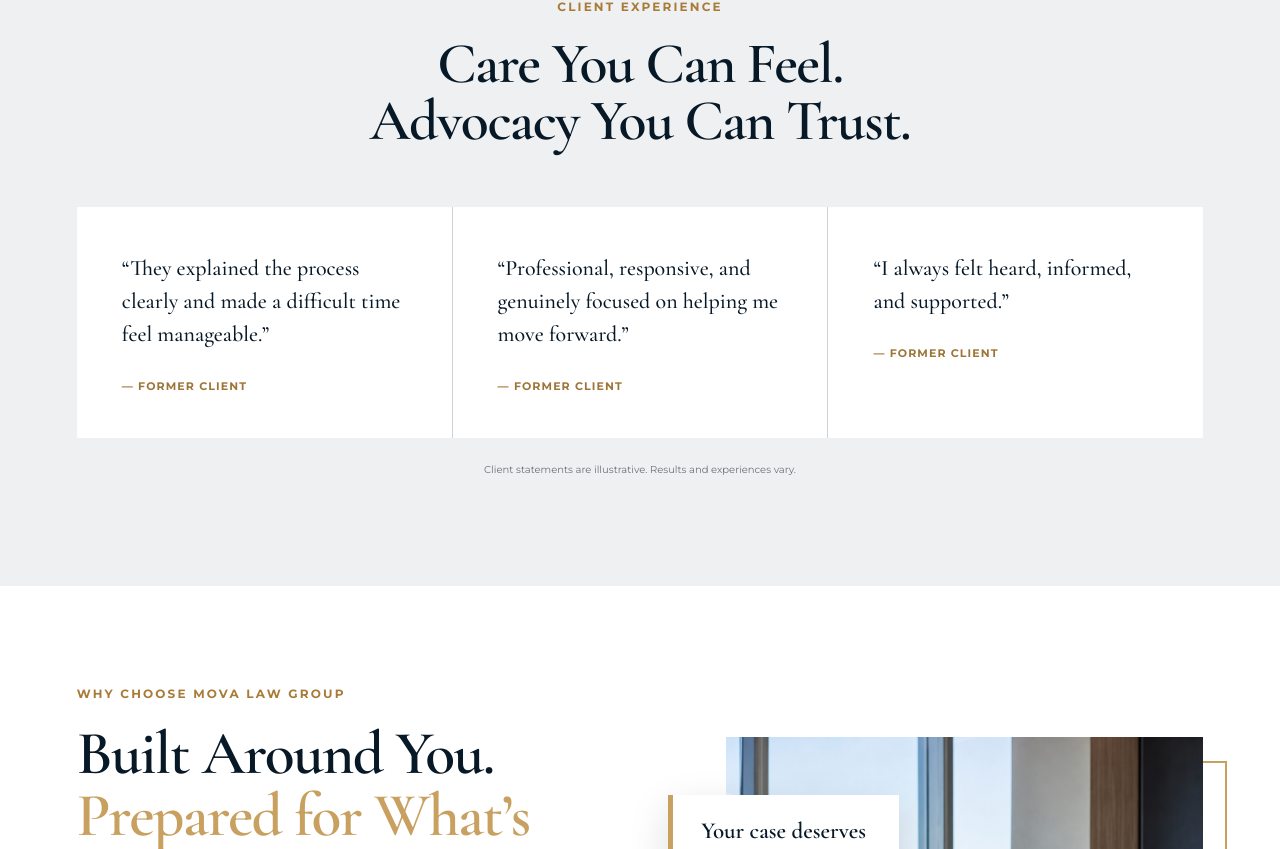
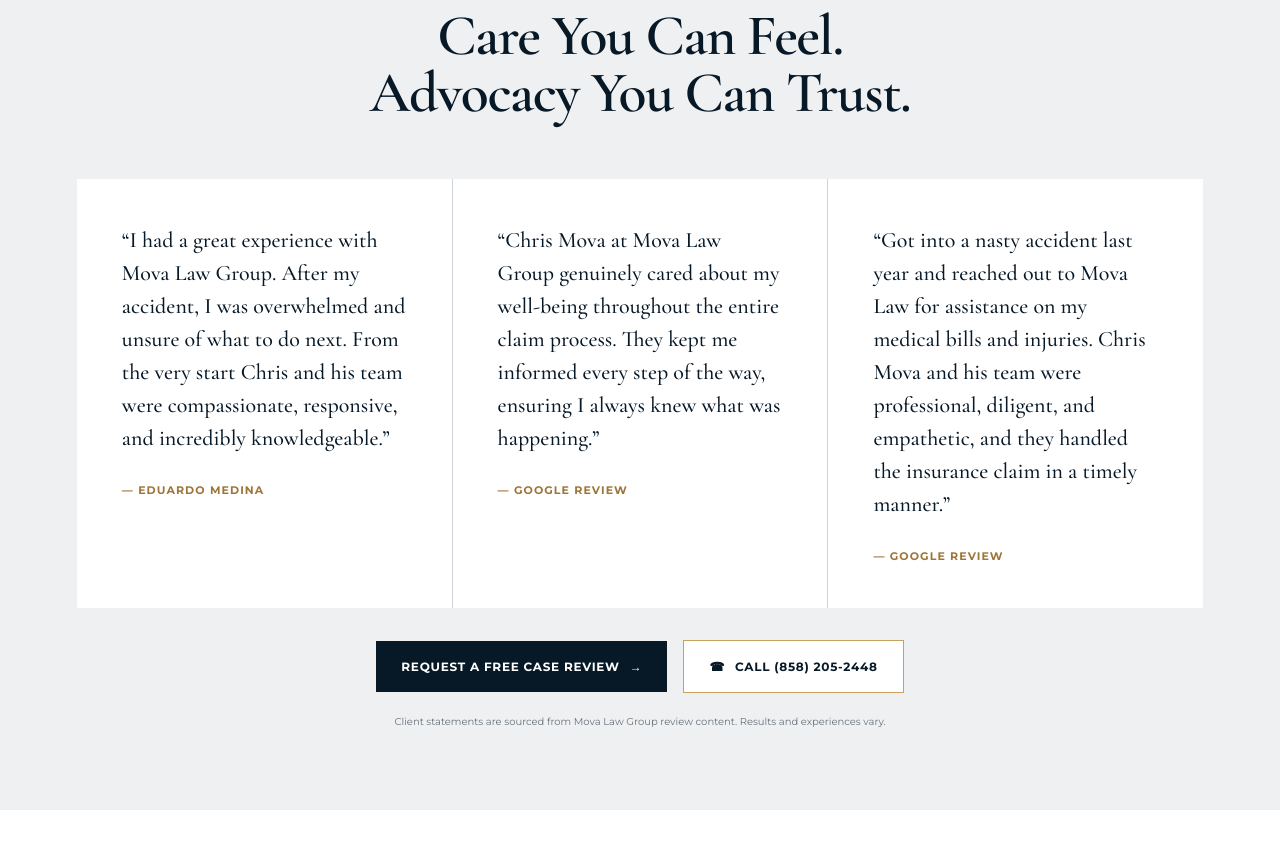
Before and after one commit to zionportal/mova-legal-group, a Next.js app: page / in a window 1280 px wide. Shown: the part 2471-3320 px from the top of the page. Built offline with nearby package versions, Linux system fonts and the light colour scheme.

Commit message:
Improve reviews FAQs and conversion CTAs

```diff
--- a/app/page.js
+++ b/app/page.js
@@ -13,11 +13,22 @@
   { icon: '✦', title: 'Wrongful Death', text: 'Compassionate counsel for families facing an unimaginable loss.' },
   { icon: '⌂', title: 'Premises Liability', text: 'Help when unsafe property conditions cause preventable harm.' },
 ];
+const reviews = [
+  ['Eduardo Medina', 'I had a great experience with Mova Law Group. After my accident, I was overwhelmed and unsure of what to do next. From the very start Chris and his team were compassionate, responsive, and incredibly knowledgeable.'],
+  ['Google review', 'Chris Mova at Mova Law Group genuinely cared about my well-being throughout the entire claim process. They kept me informed every step of the way, ensuring I always knew what was happening.'],
+  ['Google review', 'Got into a nasty accident last year and reached out to Mova Law for assistance on my medical bills and injuries. Chris Mova and his team were professional, diligent, and empathetic, and they handled the insurance claim in a timely manner.'],
+];
 const faqs = [
-  ['How much does it cost to hire Mova Law Group?', 'Your initial consultation is free. Personal injury matters are generally handled on a contingency fee basis, so attorney fees are collected only if compensation is recovered.'],
-  ['What types of cases do you handle?', 'The firm represents clients in car, truck, motorcycle, pedestrian, premises liability, and wrongful death matters.'],
-  ['How long do I have to file a claim in California?', 'Deadlines vary by claim and defendant, and some are much shorter than others. Speak with an attorney promptly so the applicable deadline can be evaluated.'],
-  ['What should I do after an accident?', 'Get medical care, preserve photos and records, avoid detailed statements to insurers, and contact an attorney before evidence disappears.'],
+  ['How much does it cost to hire Mova Law Group?', 'Your initial consultation is free, and personal injury matters are generally handled on a contingency fee basis. That means you do not pay attorney fees upfront to begin the case. Attorney fees are collected only if compensation is recovered for you. This structure allows injured people to get legal guidance without adding another bill during a difficult time. During the consultation, the firm can explain how fees and case costs work before you decide whether to move forward.'],
+  ['What types of personal injury cases do you handle?', 'Mova Law Group represents injured people in car accidents, motorcycle accidents, rideshare crashes, pedestrian accidents, bicycle accidents, slip and fall claims, premises liability matters, truck accidents, and wrongful death cases. The firm also evaluates cases involving serious injuries where medical treatment, lost income, and long-term recovery needs may be part of the claim. Each case starts with a review of what happened, who may be responsible, and what evidence is available. If the matter is outside the firm\'s focus, the consultation can still help you understand the right next step. The goal is to make the path forward clear before you make a decision.'],
+  ['How long do I have to file a claim in California?', 'In many California personal injury cases, the general deadline to file a lawsuit is two years from the date of injury. Some claims have shorter deadlines, especially if a government entity may be involved. There may also be issues that affect when the clock starts, such as delayed discovery of an injury. Missing a deadline can seriously limit or eliminate your ability to pursue compensation. Because the exact deadline depends on the facts, it is important to speak with an attorney as soon as possible.'],
+  ['What should I do after an accident?', 'Your first priority should be getting medical attention, even if you think the injury may be minor. You should preserve photos, videos, witness information, police reports, medical records, repair estimates, and any correspondence from insurance companies. Avoid giving detailed recorded statements or accepting an early settlement before you understand the full extent of your injuries and losses. Insurance companies may move quickly, but your recovery and documentation need to be handled carefully. Speaking with an attorney early can help protect evidence and prevent avoidable mistakes.'],
+  ['What can compensation include in a personal injury case?', 'Compensation may include medical expenses, future treatment needs, lost wages, reduced earning ability, property damage, and pain and suffering. The value of a claim depends on the severity of the injury, the clarity of liability, available insurance coverage, and how the injury affects daily life. A strong claim usually requires organized medical documentation and evidence connecting the accident to the harm suffered. Early settlement offers may not reflect future treatment or long-term limitations. A careful case review helps identify what losses should be included before negotiations begin.'],
+  ['Should I talk to the insurance company before calling a lawyer?', 'You can report that an accident happened, but you should be careful about detailed statements, recorded interviews, or signing documents before getting advice. Insurance adjusters may sound helpful, but their role is to evaluate the claim for the insurance company. Statements made early can be incomplete because injuries, treatment plans, and lost income may not be fully known yet. An attorney can help you understand what information is appropriate to provide and what should wait until the claim is better documented. This helps reduce the risk of saying something that is later used out of context.'],
+  ['How long does a personal injury case take?', 'The timeline depends on the facts of the case, the seriousness of the injuries, the length of medical treatment, and whether liability is disputed. Some cases can resolve through settlement negotiations after treatment and documentation are complete. More complex cases may take longer, especially if litigation becomes necessary. It is usually unwise to rush a settlement before the medical picture is clear because future costs may be missed. A good process balances steady progress with careful preparation.'],
+  ['What if I was partly at fault for the accident?', 'California follows a comparative negligence system, which means you may still be able to recover compensation even if you share some responsibility. Your compensation can be reduced by the percentage of fault assigned to you. Insurance companies may try to shift more blame than the facts support, so evidence matters. Photos, witness statements, traffic reports, medical records, and expert analysis can all help clarify what happened. An attorney can evaluate whether the fault assessment is fair and how it may affect the claim.'],
+  ['Do I need to go to court for a personal injury claim?', 'Many personal injury claims resolve through settlement without a trial. However, preparing a case carefully from the beginning can improve the chances of a fair resolution. If the insurance company disputes fault, undervalues the injury, or refuses to negotiate reasonably, litigation may become necessary. Going to court is not always the goal, but being ready for that possibility can strengthen the position of the injured person. The firm can explain the options as the case develops so you know what to expect.'],
+  ['What happens during a free consultation?', 'A free consultation is a focused conversation about what happened, what injuries were reported, what treatment has occurred, and what insurance or evidence may be involved. You can ask questions about deadlines, fees, communication, and the likely next steps. The attorney or intake team may ask for documents such as photos, police reports, insurance letters, or medical information. You are not required to know every detail before calling, because part of the consultation is helping organize the situation. By the end, you should have a clearer sense of whether the firm can help and what comes next.'],
 ];
 
 function Logo() { return <a className="logo" href="#top" aria-label="Mova Law Group home"><span>MOVA</span><small>LAW GROUP</small></a>; }
@@ -56,7 +67,7 @@
 
     <section className="about" id="about"><div className="aboutImage"><img src="/chris-movafagh.png" alt="Chris Movafagh"/></div><div className="aboutCopy"><p className="kicker">A DIFFERENT KIND OF LAW FIRM</p><h2>Personal Attention.<br/><em>Purposeful Advocacy.</em></h2><p>Injured people are often treated like a claim number. At Mova Law Group, your story comes first. We pair careful preparation with direct communication so you always understand what is happening and why.</p><blockquote>“You should never have to wonder whether your lawyer is fighting for you.”</blockquote><a className="textLink textLinkDesktop" href="#contact">Request a Free Case Review <ArrowRight/></a><a className="textLink textLinkMobile" href="tel:+18582052448"><Phone/> Call (858) 205-2448</a></div></section>
 
-    <section className="reviews section" id="reviews"><div className="sectionHead"><p className="kicker">CLIENT EXPERIENCE</p><h2>Care You Can Feel.<br/>Advocacy You Can Trust.</h2></div><div className="reviewGrid"><blockquote>“They explained the process clearly and made a difficult time feel manageable.”<cite>— Former client</cite></blockquote><blockquote>“Professional, responsive, and genuinely focused on helping me move forward.”<cite>— Former client</cite></blockquote><blockquote>“I always felt heard, informed, and supported.”<cite>— Former client</cite></blockquote></div><p className="disclaimer">Client statements are illustrative. Results and experiences vary.</p></section>
+    <section className="reviews section" id="reviews"><div className="sectionHead"><p className="kicker">CLIENT EXPERIENCE</p><h2>Care You Can Feel.<br/>Advocacy You Can Trust.</h2></div><div className="reviewGrid">{reviews.map(([name,text],i)=><blockquote key={`${name}-${i}`}>“{text}”<cite>— {name}</cite></blockquote>)}</div><div className="sectionCtas"><a className="button navyButton" href="#contact">Request a Free Case Review <ArrowRight/></a><a className="button callButton" href="tel:+18582052448"><Phone/> Call (858) 205-2448</a></div><p className="disclaimer">Client statements are sourced from Mova Law Group review content. Results and experiences vary.</p></section>
 
     <section className="whyChoose section" aria-labelledby="why-choose-title">
       <div className="whyCopy"><p className="kicker">WHY CHOOSE MOVA LAW GROUP</p><h2 id="why-choose-title">Built Around You.<br/><em>Prepared for What’s Next.</em></h2><p className="whyIntro">The right legal team should make a difficult process clearer, not more complicated. Our approach keeps you informed, supported, and ready for every step.</p><div className="whyPoints"><article><span>01</span><div><h3>Personal Attention</h3><p>Your story, concerns, and goals shape the strategy from the first conversation forward.</p></div></article><article><span>02</span><div><h3>Clear Communication</h3><p>Straight answers and timely updates help you understand what is happening and why.</p></div></article><article><span>03</span><div><h3>Focused Preparation</h3><p>Every detail receives careful attention so your claim is presented clearly and purposefully.</p></div></article></div></div>
@@ -68,7 +79,7 @@
       <div className="expectCopy"><p className="kicker">WHAT YOU CAN EXPECT</p><h2 id="expect-title">Guidance That Keeps<br/>You Moving Forward.</h2><p className="expectIntro">A personal injury claim can feel unfamiliar. Our role is to bring structure to the process, answer the questions that matter, and prepare your case with care.</p><div className="expectSteps"><article><span>01</span><div><h3>A Clear Starting Plan</h3><p>We listen first, identify the immediate priorities, and explain the practical next steps for your situation.</p></div></article><article><span>02</span><div><h3>Consistent Communication</h3><p>You receive direct updates in plain language, without being left to guess where your matter stands.</p></div></article><article><span>03</span><div><h3>Deliberate Preparation</h3><p>We organize the evidence and present your claim purposefully while you focus on recovery.</p></div></article></div><a className="button navyButton" href="#contact">Start With a Conversation <ArrowRight/></a></div>
     </section>
 
-    <section className="faq section" id="faq"><div><p className="kicker">ANSWERS WHEN YOU NEED THEM</p><h2>Frequently Asked<br/>Questions</h2><p>Every case is different. These answers are general information, not legal advice.</p></div><div>{faqs.map(([q,a],i)=><article className="faqItem" key={q}><button onClick={()=>setOpen(open===i?-1:i)} aria-expanded={open===i}>{q}<ChevronDown className={open===i?'rot':''}/></button>{open===i&&<p>{a}</p>}</article>)}</div></section>
+    <section className="faq section" id="faq"><div><p className="kicker">ANSWERS WHEN YOU NEED THEM</p><h2>Frequently Asked<br/>Questions</h2><p>Every case is different. These answers are general information, not legal advice.</p><div className="sectionCtas alignLeft"><a className="button navyButton" href="#contact">Request a Free Case Review <ArrowRight/></a><a className="button callButton" href="tel:+18582052448"><Phone/> Call (858) 205-2448</a></div></div><div>{faqs.map(([q,a],i)=><article className="faqItem" key={q}><button onClick={()=>setOpen(open===i?-1:i)} aria-expanded={open===i}>{q}<ChevronDown className={open===i?'rot':''}/></button>{open===i&&<p>{a}</p>}</article>)}</div></section>
 
     <section className="contact" id="contact"><div><p className="kicker">YOUR NEXT STEP STARTS HERE</p><h2>Tell Us What Happened.</h2><p>A conversation costs nothing. Call now or send a private message and our team will follow up.</p><a className="bigPhone" href="tel:+18582052448"><Phone/>{phone}</a><small>Calling or submitting this form does not create an attorney-client relationship.</small></div><form onSubmit={(e)=>{e.preventDefault();setSent(true)}}>{sent ? <div className="success"><h3>Thank you.</h3><p>Your request is ready to be connected to the firm’s intake system.</p></div> : <><label>Name<input required name="name" autoComplete="name"/></label><label>Phone<input required name="phone" type="tel" autoComplete="tel"/></label><label>Email<input name="email" type="email" autoComplete="email"/></label><label>How can we help?<textarea required name="message" rows="4"/></label><button className="button gold" type="submit">Request My Free Review <ArrowRight size={18}/></button></>}</form></section>
 
```
Also changed, not shown: app/globals.css.
